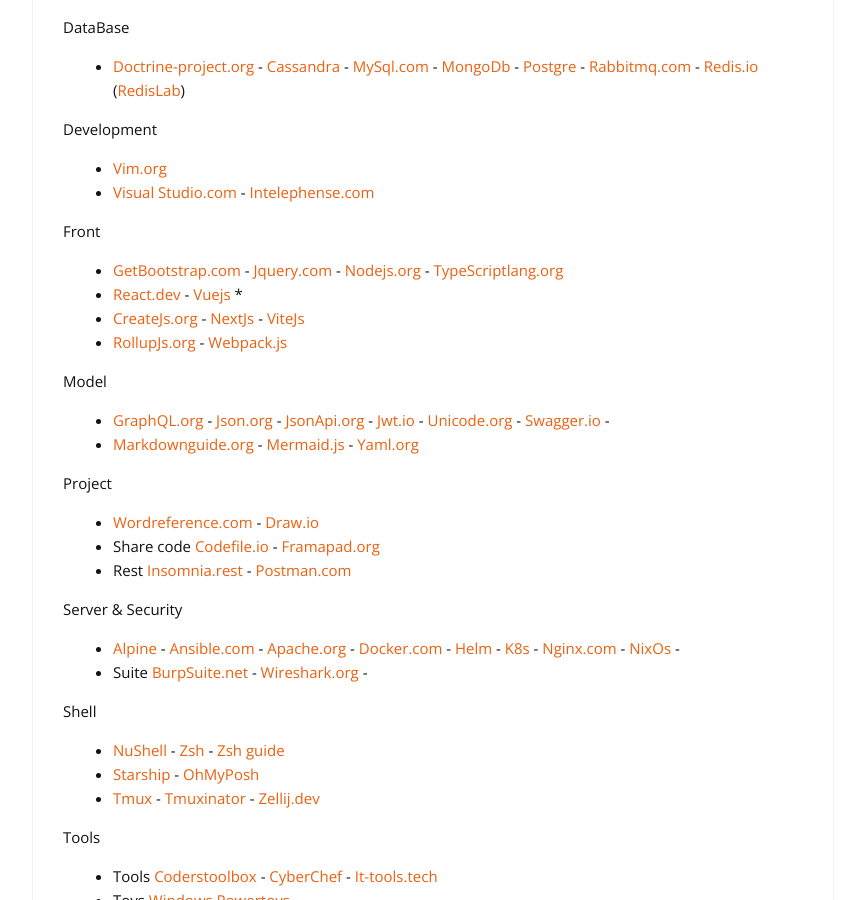
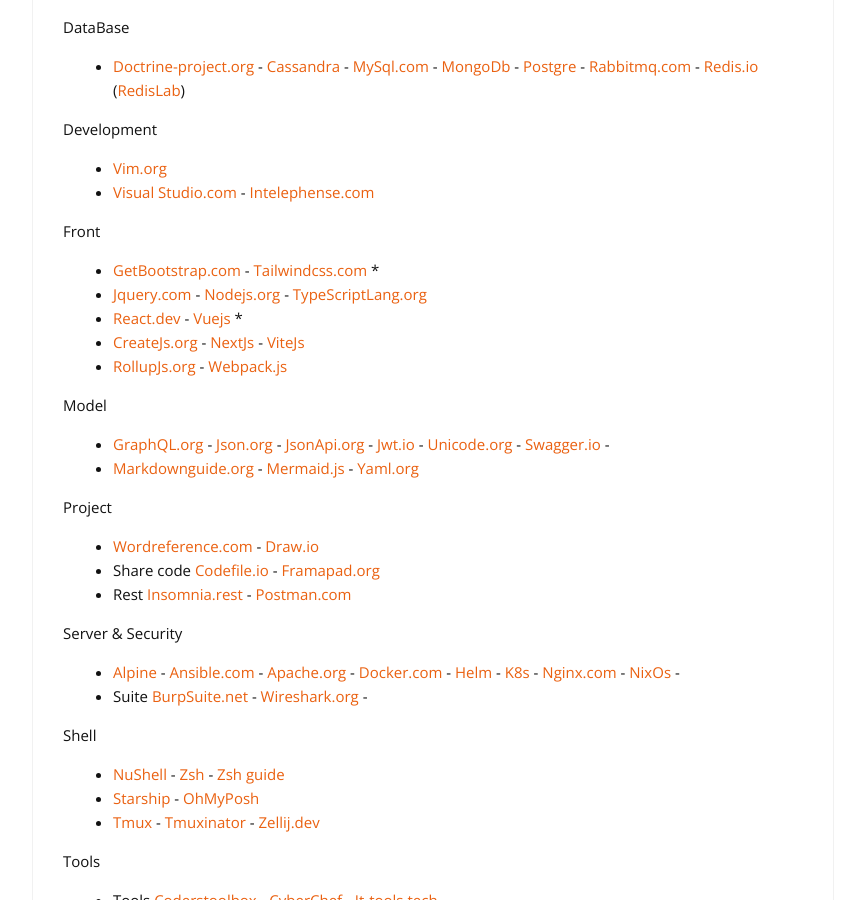
Before and after one commit to cylmat/cylmat.github.io, a Jekyll site: the page built from _pages/USEFUL.md, in a window 1280 px wide and 900 px high, scrolled down 2076 px. Shown: the whole window, without its empty margins (207-1072 px from the left). Built offline with Jekyll 4.4.1, drawn with Linux system fonts in a browser that asks for light colours; nearby versions of some CDN libraries.

Commit message:
Update USEFUL.md

```diff
--- a/_pages/USEFUL.md
+++ b/_pages/USEFUL.md
@@ -95,7 +95,9 @@
 * [Visual Studio.com](https://code.visualstudio.com/docs) - [Intelephense.com](https://intelephense.com)
 
 Front
-* [GetBootstrap.com](https://getbootstrap.com/docs) - [Jquery.com](https://api.jquery.com) - [Nodejs.org](https://nodejs.org/en/docs) - [TypeScriptlang.org](https://www.typescriptlang.org/docs)
+* [GetBootstrap.com](https://getbootstrap.com/docs) - [Tailwindcss.com](https://tailwindcss.com)
+*
+* [Jquery.com](https://api.jquery.com) - [Nodejs.org](https://nodejs.org/en/docs) - [TypeScriptLang.org](https://www.typescriptlang.org/docs)
 * [React.dev](https://react.dev) - [Vuejs](https://vuejs.org)
 *
 * [CreateJs.org](https://create-project.js.org) - [NextJs](https://nextjs.org) - [ViteJs](https://vitejs.fr)
```
